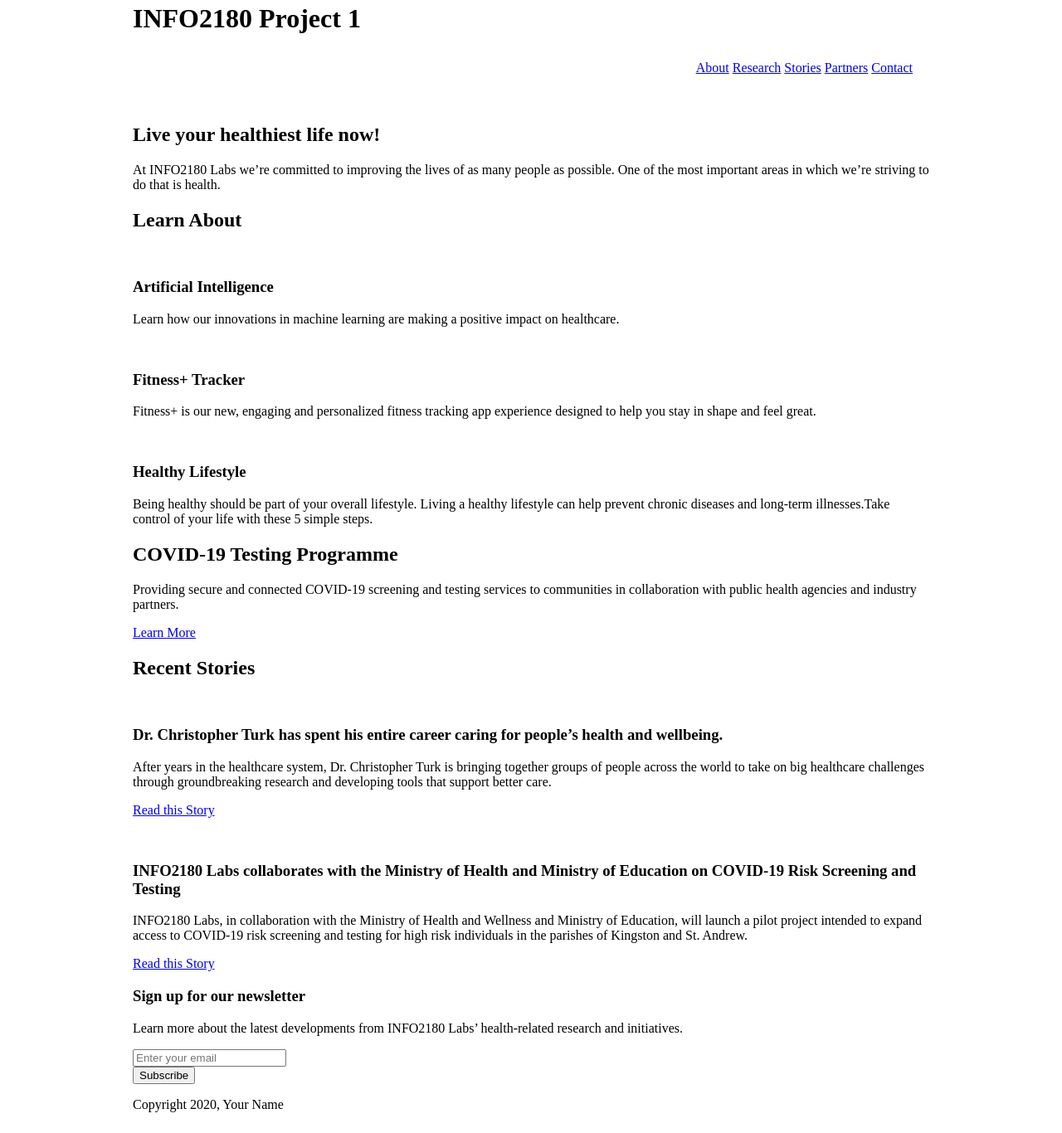
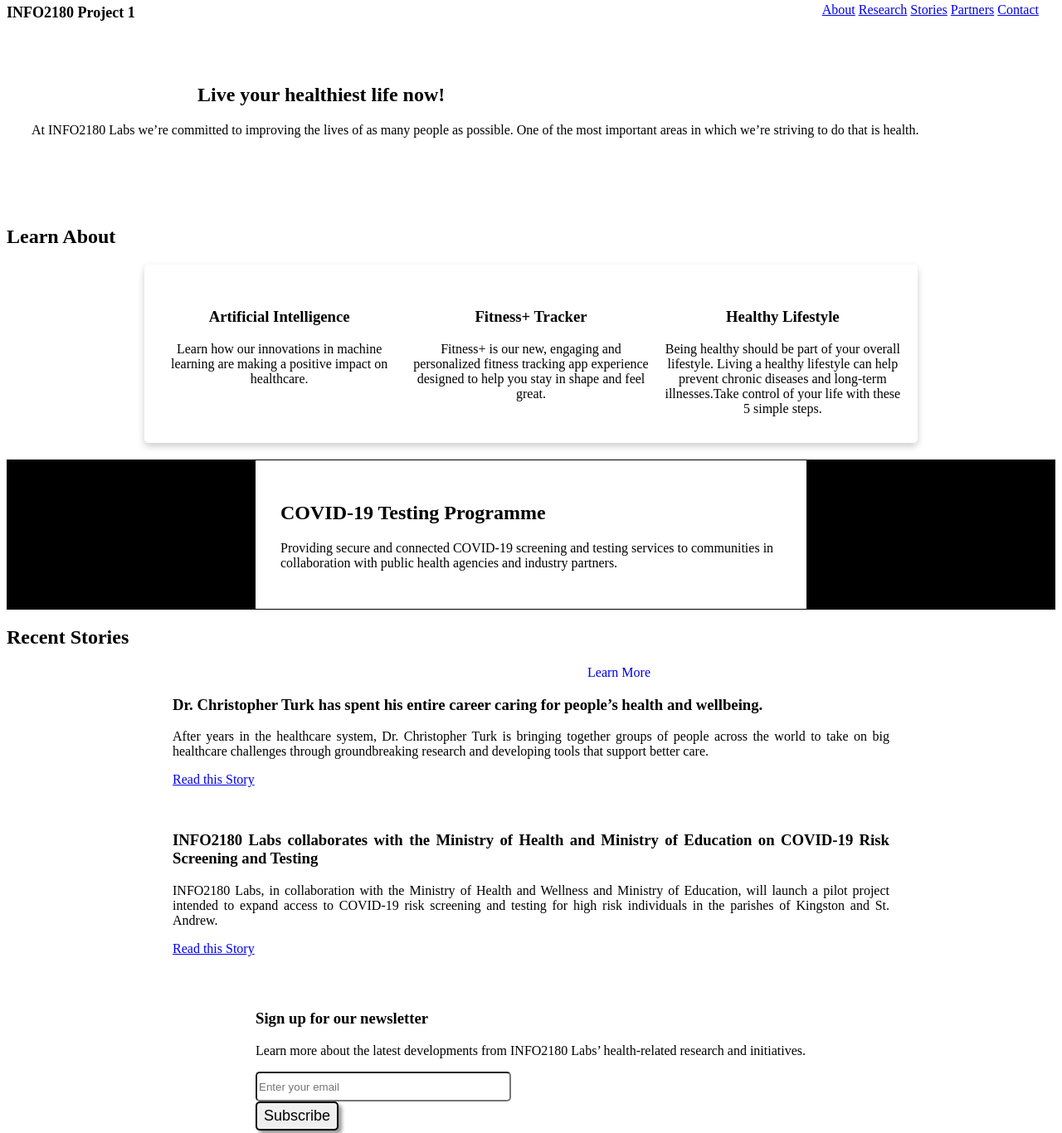
Before and after one commit to AThomas892/info2180-project1, a plain HTML site: page index.html in a window 1280 px wide. Shown: the part 17-1383 px from the top of the page at 83% size. Drawn offline with Linux system fonts and the light colour scheme.

Commit message:
first set of instructions complete

```diff
--- a/styles.css
+++ b/styles.css
@@ -1,13 +1,17 @@
 /* Add your CSS to this file */
-body {
-    margin: 0;
-    font-size: 16px;
+
+header {
+    border-style: none;
+    border-width: 1px 50px;
+    margin-bottom: 20px;
+
+
 }
 
-.container {
-    margin: 0 auto;
-    max-width: 960px;
-    width: 100%;
+h1{
+
+    font-size: 18px;
+    float: left;
 }
 
 ul {
@@ -23,3 +27,134 @@
     display: inline;
 
   }
+
+/* Body Stuff */
+
+.overview-hero{
+    border-style: none;
+    border-width: 1px 50px;
+    padding: 30px;
+    margin-bottom: 20px;
+}
+
+.overview-hero-image{
+    float: left;
+    overflow: auto;
+    padding-left: 200px;
+    padding-top: 20px;
+
+}
+
+.overview-hero-text{
+text-align: justify;
+padding-bottom: 40px;
+
+
+}
+
+/*Learn About section*/
+
+
+.card {
+    width: 100%;
+  }
+
+  .cards {
+    max-width: 900px;
+    margin: 0 auto;
+
+  }
+
+
+  .cards {
+    display: grid;
+    grid-gap: 10px;
+    grid-template-columns: repeat(3, 1fr);
+    border-radius: 5px;
+        box-shadow: 0 4px 8px 0 rgba(0, 0, 0, 0.2);
+        padding: 16px;
+        text-align: center;
+        margin-bottom: 20px;
+  }
+
+
+
+/*Testing Section*/
+
+
+.testing-desciption{
+
+    border-style: solid;
+    border-width: 1px 300px;
+    border-style: solid,;
+    border-style: solid,;
+    padding: 30px;
+    padding-left: 30px;
+    margin-bottom: 20px;
+}
+
+
+.cta .btn {
+
+    border: none;
+    padding: 15px 32px;
+    text-align: center;
+    border-radius: 5px;
+    text-decoration: none;
+    display: inline-block;
+    font-size: 16px;
+    margin: 4px 2px;
+    cursor: pointer;
+    position: absolute;
+  right: 450px;
+  top: 800px;
+  }
+
+
+  /*Stories Stuff*/
+
+
+  .cir{
+    border-radius:50%;
+    float: left;
+}
+article{
+    color: black;
+    border-style: solid;
+    border-color: white;
+    border-width: 0px 200px;
+
+}
+.article-body{
+    text-align: justify;
+    border-style: none;
+    border-width: 1px 50px;
+
+}
+
+/*Newsletter Stuff*/
+
+.newsletter{
+    text-align: justify;
+    padding-bottom: 30px;
+    padding-top: 30px;
+    padding-left: 300px;
+}
+.btn{
+
+    border-radius: 5px;
+    width: 100px;
+    height: 35px;
+
+}
+input{
+    border-radius: 5px;
+    width: 300px;
+    height: 30px;
+}
+button {
+    font-size: 18px;
+    border: 2px solid black;
+    box-shadow: 4px 4px 4px #999999;
+
+  }
```
